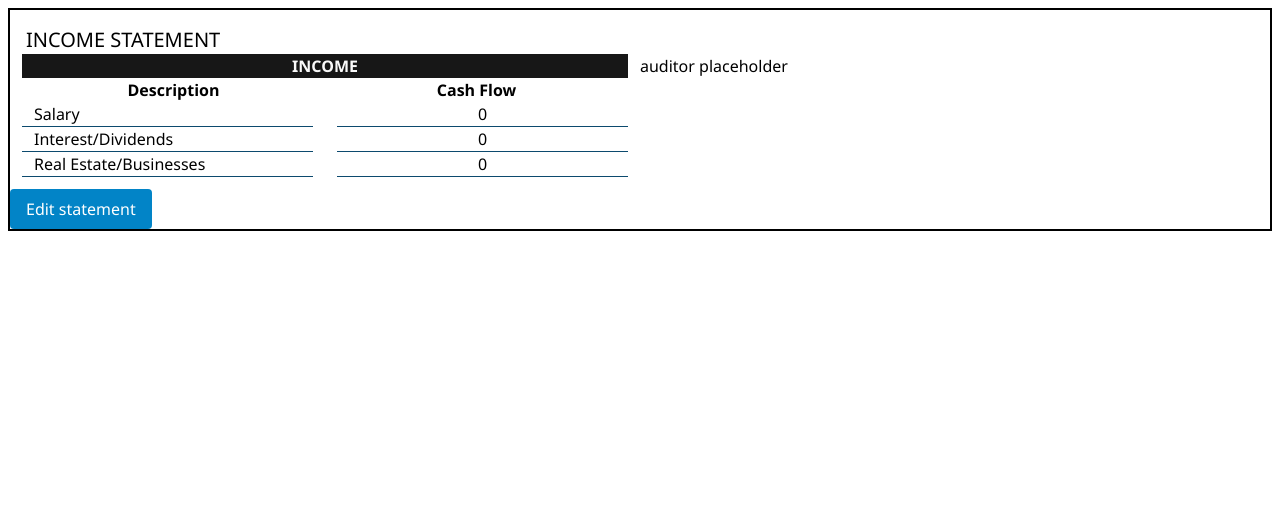
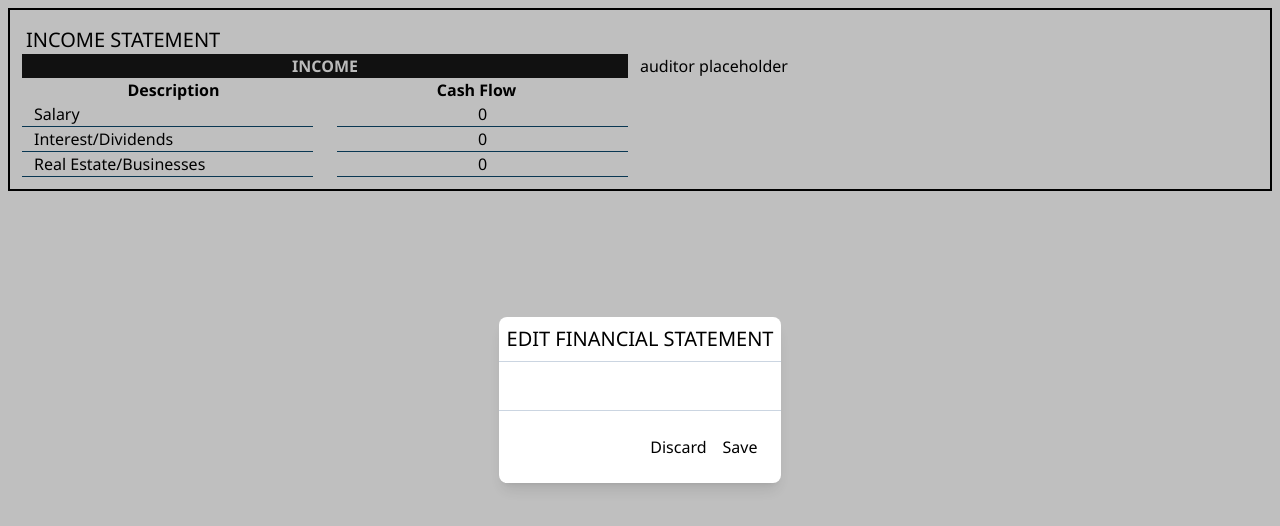
Before and after one commit to crypt096/richdad-financial-statement, a Vue app in the folder frontend/: page / in a window 1280 px wide. Shown: the top 526 px of the page. Built offline with nearby package versions, Linux system fonts and the light colour scheme.

Commit message:
Update IncomeStatementLayout.vue

```diff
--- a/frontend/src/components/IncomeStatementLayout.vue
+++ b/frontend/src/components/IncomeStatementLayout.vue
@@ -8,9 +8,6 @@
   </div> -->
 
   <div class="m-2 border-2 border-black">
-    <edit-statement-modal
-      v-if="isEditStatementModalOpened"
-    ></edit-statement-modal>
     <div class="pt-4 pl-4 text-xl font-medium uppercase">Income Statement</div>
 
     <div class="flex flex-row">
@@ -23,28 +20,13 @@
       </div>
     </div>
 
-    <div>
-      <button
-        type="button"
-        class="bg-sky-600 border-black rounded text-white px-4 py-2"
-        @click="showEditStatementModal()"
-      >
-        Edit statement
-      </button>
-    </div>
+    <edit-statement-modal></edit-statement-modal>
   </div>
 </template>
 
 <script lang="ts" setup>
-import { ref } from "vue";
 import Income from "./Income.vue";
 import Expenses from "./Expenses.vue";
 import Auditor from "./Auditor.vue";
 import EditStatementModal from "./EditStatementModal.vue";
-
-const isEditStatementModalOpened = ref(false);
-
-const showEditStatementModal = () => {
-  isEditStatementModalOpened.value = true;
-};
 </script>
```
